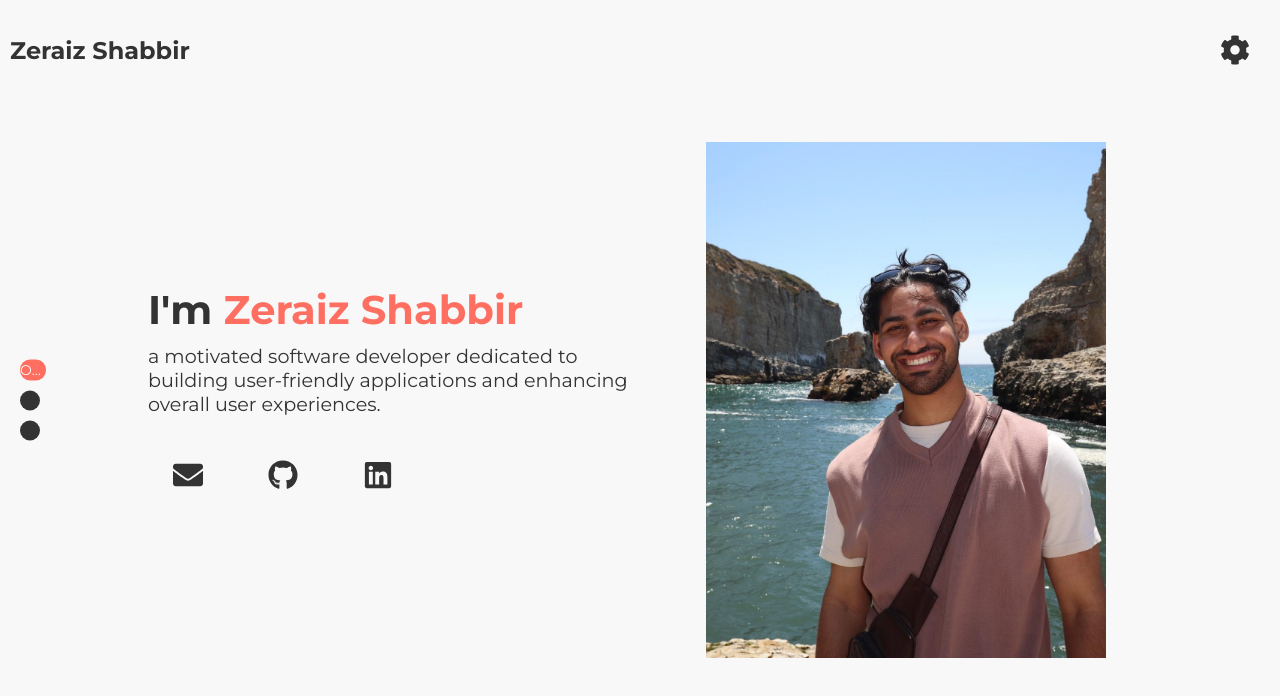
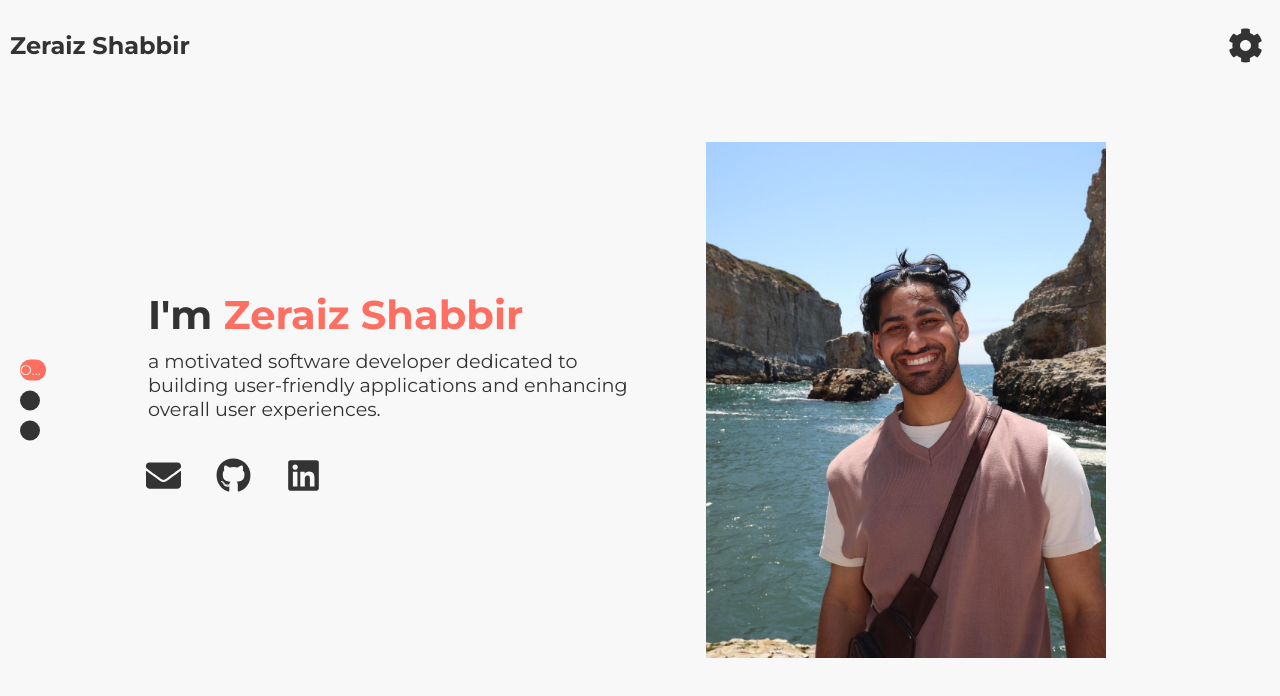
Before and after one commit to Zeraiz-Shabbir/Portfolio, a React (Create React App) app: page / in a window 1280 px wide. Shown: the top 696 px of the page. Built offline with nearby package versions, Linux system fonts and the light colour scheme.

Commit message:
Theme settings and misc updated

```diff
--- a/public/index.html
+++ b/public/index.html
@@ -25,6 +25,32 @@
       Learn how to configure a non-root public URL by running `npm run build`.
     -->
     <title>React App</title>
+
+    <!-- Immediately apply the saved theme on page load -->
+    <script>
+      (function() {
+        const getCookie = (name) => {
+          const value = `; ${document.cookie}`;
+          const parts = value.split(`; ${name}=`);
+          if (parts.length === 2) return parts.pop().split(';').shift();
+        };
+
+        const savedTheme = getCookie('theme') || 'Default';
+        const themeColors = {
+          Default: { primaryColor: '#F8F8F8', secondaryColor: '#333333', accentColor: '#FF6F61' },
+          'Cool Blue': { primaryColor: '#A9D6E5', secondaryColor: '#005F73', accentColor: '#0A9396' },
+          'Fresh Greens': { primaryColor: '#D4E6C2', secondaryColor: '#5A6D35', accentColor: '#A65E2E' },
+          'Desert Sand': { primaryColor: '#E4CFC4', secondaryColor: '#4E3B31', accentColor: '#C65D3B' },
+          'Urban Twilight': { primaryColor: '#2C3E50', secondaryColor: '#ECF0F1', accentColor: '#E74C3C' },
+        };
+
+        const { primaryColor, secondaryColor, accentColor } = themeColors[savedTheme] || themeColors['Default'];
+
+        document.documentElement.style.setProperty('--primary-color', primaryColor);
+        document.documentElement.style.setProperty('--secondary-color', secondaryColor);
+        document.documentElement.style.setProperty('--accent-color', accentColor);
+      })();
+    </script>
   </head>
   <body>
     <noscript>You need to enable JavaScript to run this app.</noscript>
--- a/src/components/LandingPage.css
+++ b/src/components/LandingPage.css
@@ -54,18 +54,25 @@
 
 .social-links {
   display: flex;
-  gap: 0px; /* Increase spacing between icons */
+  justify-content: flex-start; /* Aligns icons to the left */
+  gap: 0px; /* Reduce spacing between icons (adjust as needed) */
 }
 
 .icon-wrapper {
   position: relative;
-  width: 60px;
+  width: 60px; /* Keep the original size of the wrapper */
   height: 60px;
   display: flex;
   align-items: center;
   justify-content: center;
   cursor: pointer;
   z-index: 1; /* Ensure the icon and its wrapper stay above the circle */
+  margin: -5px;
+}
+
+/* Apply negative margin to the first icon */
+.icon-wrapper:first-child {
+  margin-left: -25px; /* Adjust this value to move it further left */
 }
 
 .icon-wrapper::before {
@@ -76,13 +83,13 @@
   background-color: var(--secondary-color);
   border-radius: 50%;
   z-index: -1; /* Ensures the circle stays behind the icon */
-  transition: width 0.1s ease-in-out, height 0.1s ease-in-out; /* Quicker transition */
+  transition: width 0.1s ease-in-out, height 0.1s ease-in-out;
 }
 
 .icon-wrapper:hover::before {
-  width: 60px;
+  width: 60px; /* Keep the size for hover effect */
   height: 60px;
-  animation: bounce 0.5s ease forwards; /* Add bounce animation */
+  animation: bounce 0.5s ease forwards;
 }
 
 .icon-wrapper:hover .icon {
@@ -90,9 +97,9 @@
 }
 
 .icon {
-  font-size: 30px;
+  font-size: 35px; /* Keep the icon size */
   color: var(--secondary-color); /* Default icon color */
-  transition: color 0.3s ease; /* Keep color change slower */
+  transition: color 0.3s ease;
   z-index: 2; /* Ensures the icon stays on top of the growing circle */
 }
 
--- a/src/components/Navbar.css
+++ b/src/components/Navbar.css
@@ -25,6 +25,7 @@
   padding: 0;
   margin: 0;
   display: flex;
+  align-items: center; /* Align icons vertically */
 }
 
 .Navbar a {
@@ -32,13 +33,6 @@
   font-weight: bold;
   transition: text-decoration 0.3s, color 0.3s; /* Smooth transition for underline and color */
   color: var(--secondary-color);
-}
-
-.settings-button {
-  font-size: 30px; /* Match the size of the other icons */
-  color: var(--secondary-color); /* Default icon color */
-  transition: color 0.3s ease; /* Keep color change slower */
-  z-index: 2; /* Ensure the icon stays on top of the growing circle */
 }
 
 .icon-wrapper {
@@ -50,8 +44,19 @@
   justify-content: center;
   cursor: pointer;
   z-index: 1; /* Ensure the icon and its wrapper stay above the circle */
-  margin-right: 15px; /* Adjust this value to increase space from the right edge */
-  margin-top: 0px;
+  margin-right: 10px; /* Adjust space between icons */
+}
+
+/* Remove margin-right from the last icon to prevent extra space */
+.icon-wrapper:last-child {
+  margin-right: 5px; /* No space after the last icon */
+}
+
+.settings-button {
+  font-size: 30px; /* Match the size of the other icons */
+  color: var(--secondary-color); /* Default icon color */
+  transition: color 0.3s ease; /* Keep color change slower */
+  z-index: 2; /* Ensure the icon stays on top of the growing circle */
 }
 
 .icon-wrapper::before {
@@ -74,3 +79,16 @@
 .icon-wrapper:hover .icon {
   color: var(--primary-color); /* Change icon color to primary on hover */
 }
+
+/* Bounce animation */
+@keyframes bounce {
+  0% {
+    transform: scale(1);
+  }
+  50% {
+    transform: scale(1.1); /* Scale up slightly */
+  }
+  100% {
+    transform: scale(1); /* Return to original size */
+  }
+}
--- a/src/components/NavigationCircles.css
+++ b/src/components/NavigationCircles.css
@@ -14,7 +14,7 @@
   justify-content: center;
   align-items: center;
   cursor: pointer;
-  transition: all 0.1s ease-in-out; /* Faster transition */
+  transition: all 0.3s ease-in-out; /* Faster transition */
   position: relative;
 }
 
--- a/src/components/SettingsDialog.js
+++ b/src/components/SettingsDialog.js
@@ -37,7 +37,7 @@ const themes = [
 ];
 
 const SettingsDialog = ({ onClose, onChangeTheme }) => {
-  const [selectedTheme, setSelectedTheme] = useState(themes[0]);
+  const [selectedTheme, setSelectedTheme] = useState(null); // Initialize with null
 
   useEffect(() => {
     const savedTheme = document.cookie.split('; ').find(row => row.startsWith('theme='));
@@ -47,7 +47,8 @@ const SettingsDialog = ({ onClose, onChangeTheme }) => {
       setSelectedTheme(theme);
       updateTheme(theme); // Update theme immediately after setting
     } else {
-      updateTheme(themes[0]); // Set default theme if no cookie found
+      setSelectedTheme(themes[0]); // Set default theme if no cookie found
+      updateTheme(themes[0]);
     }
   }, []);
 
@@ -62,10 +63,17 @@ const SettingsDialog = ({ onClose, onChangeTheme }) => {
   };
 
   const handleConfirm = () => {
-    onChangeTheme(selectedTheme.name); // Call the passed function to change the theme
-    updateTheme(selectedTheme); // Update the CSS variables here
+    if (selectedTheme) {
+      onChangeTheme(selectedTheme.name); // Call the passed function to change the theme
+      updateTheme(selectedTheme); // Update the CSS variables here
+    }
     onClose(); // Close the dialog after confirming
   };
+
+  // If selectedTheme is null (not initialized), show a loading state
+  if (!selectedTheme) {
+    return null; // Prevent any UI from rendering until the theme is loaded
+  }
 
   return (
     <>
```
